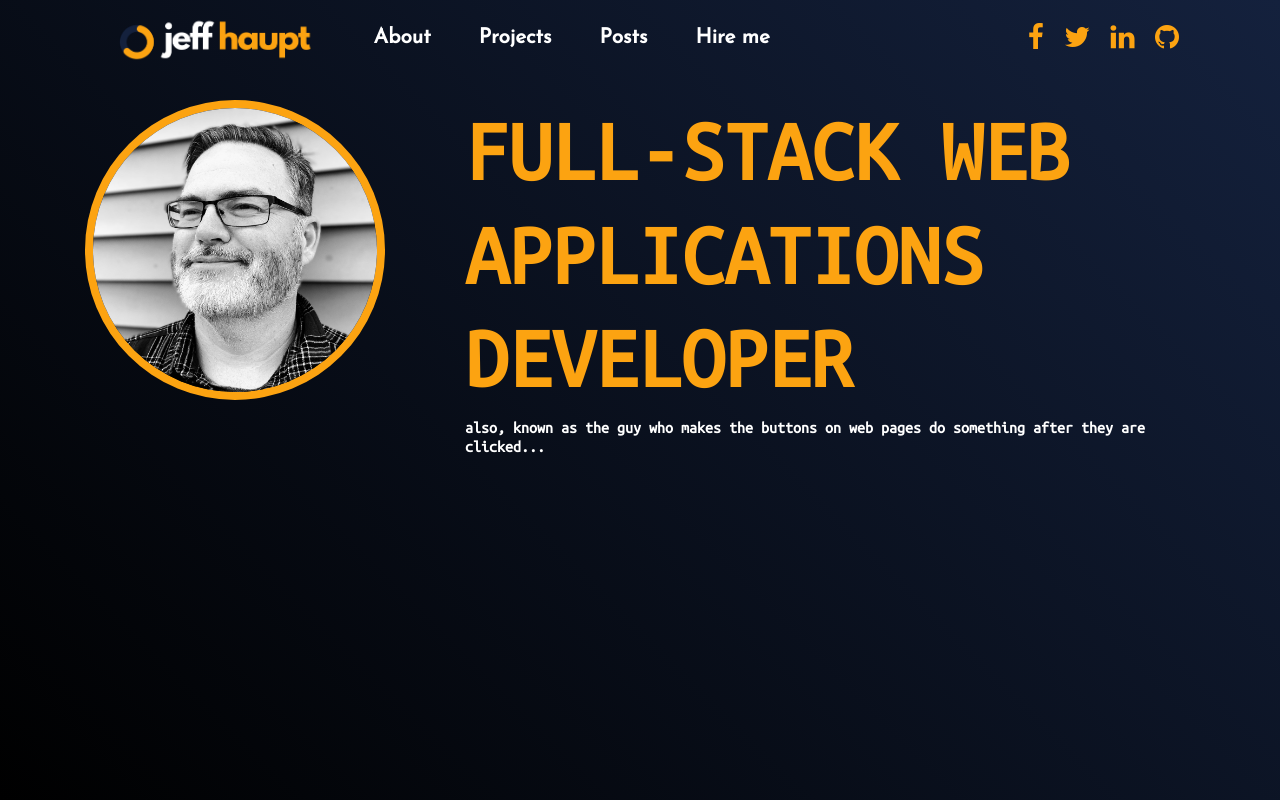
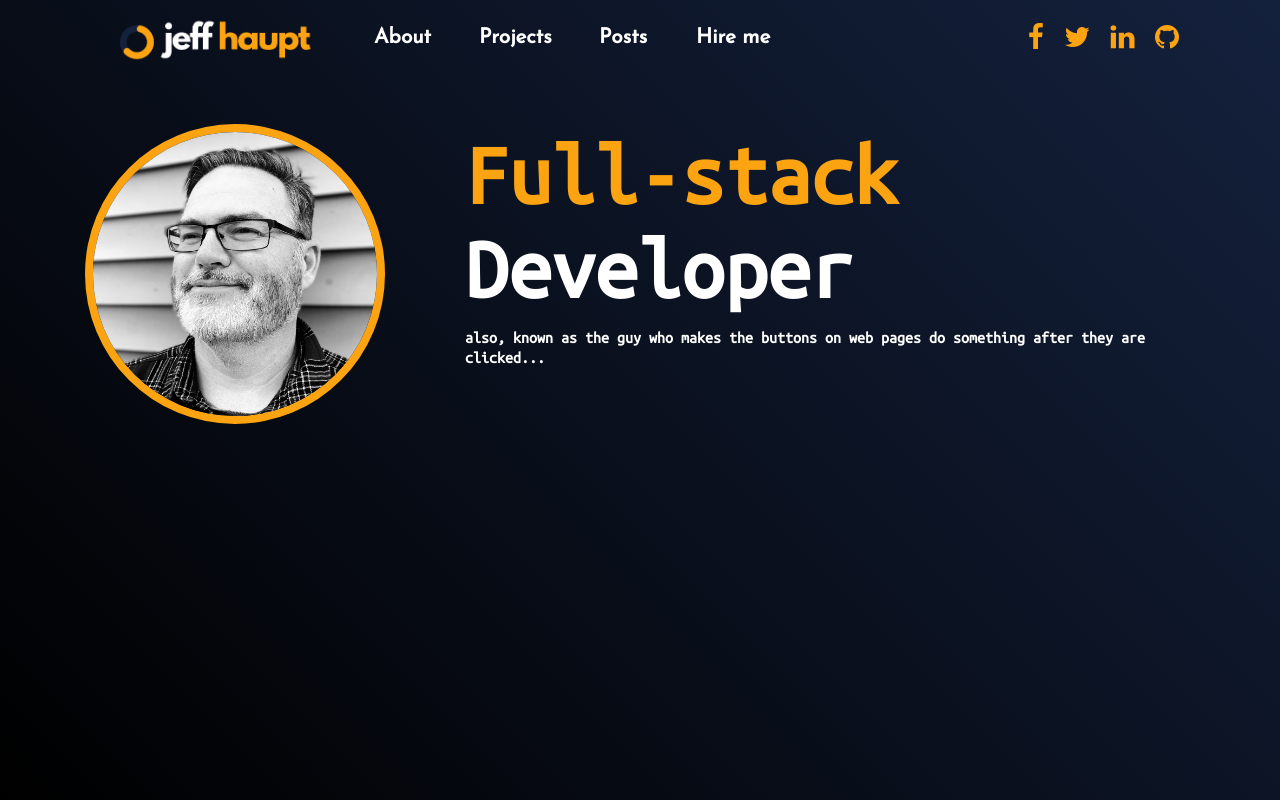
Before and after one commit to jeff1haupt/personal-portfolio, a website: page index.html in a window 1280 px wide. Drawn offline with nearby package versions, Linux system fonts and the light colour scheme.

Commit message:
working with alignment and hover effects

```diff
--- a/css/styles.css
+++ b/css/styles.css
@@ -47,7 +47,12 @@ i {
 
 .mainHeader {
     font-size: 5.4rem;
-    text-transform: uppercase;
+    margin-bottom: -10px;
+}
+
+.subMainHeading {
+    font-size: 5.4rem;
+    color: #fff;
 }
 
 h4.sub-heading {
--- a/index.html
+++ b/index.html
@@ -8,6 +8,7 @@
     <link rel="stylesheet" href="node_modules/bootstrap/dist/css/bootstrap.min.css" />
     <link rel="stylesheet" href="node_modules/font-awesome/css/font-awesome.min.css" />
     <link rel="stylesheet" href="https://fonts.googleapis.com/css?family=Ubuntu+Mono|Josefin+Sans" />
+    <link rel="stylesheet" href="node_modules/hover.css/css/hover.css">
     <link rel="stylesheet" href="css/styles.css">
     <title>Jeff Haupt - Full-stack Developer</title>
 </head>
@@ -20,16 +21,16 @@
             </a>
             <ul class="navbar-nav">
                 <li class="nav-item px-3">
-                    <a href="#" class="nav-link text-white">About</a>
+                    <a href="#" class="nav-link text-white hvr-overline-reveal">About</a>
                 </li>
                 <li class="nav-item px-3">
-                    <a href="#" class="nav-link text-white">Projects</a>
+                    <a href="#" class="nav-link text-white hvr-overline-reveal">Projects</a>
                 </li>
                 <li class="nav-item px-3">
-                    <a href="#" class="nav-link text-white">Posts</a>
+                    <a href="#" class="nav-link text-white hvr-overline-reveal">Posts</a>
                 </li>
                 <li class="nav-item px-3">
-                    <a href="#" class="nav-link text-white">Hire me</a>
+                    <a href="#" class="nav-link text-white hvr-overline-reveal">Hire me</a>
                 </li>
             </ul>
             <div class="navbar-text ml-auto">
@@ -39,12 +40,13 @@
                 <i class="fa fa-github fa-2x pl-3"> </i>
             </div>
         </nav><!-- end main nav -->
-        <div class="row">
+        <div class="row mt-4">
             <div class="col-sm-4 mt-4">
                 <img src="img/profile.jpeg" class="mainProfileImg" width="300" alt="Jeff Haupt - Full-stack developer">
             </div>
             <div class="col-sm-8 mt-4">
-                <h1 class="mainHeader">Full-stack Web <br> Applications Developer </h1>
+                <h1 class="mainHeader"> Full-stack </h1>
+                <h1 class="subMainHeading"> Developer </h1>
                 <h4 class="sub-heading">also, known as the guy who makes the buttons on web pages do something after they are clicked...</h4>
             </div>
         </div>
--- a/package.json
+++ b/package.json
@@ -25,6 +25,7 @@
     "animate.css": "^4.1.1",
     "bootstrap": "^4.5.2",
     "font-awesome": "^4.7.0",
+    "hover.css": "^2.3.2",
     "jquery": "^3.5.1",
     "popper.js": "^1.16.1"
   }
```
Also changed, not shown: 1 other file.
